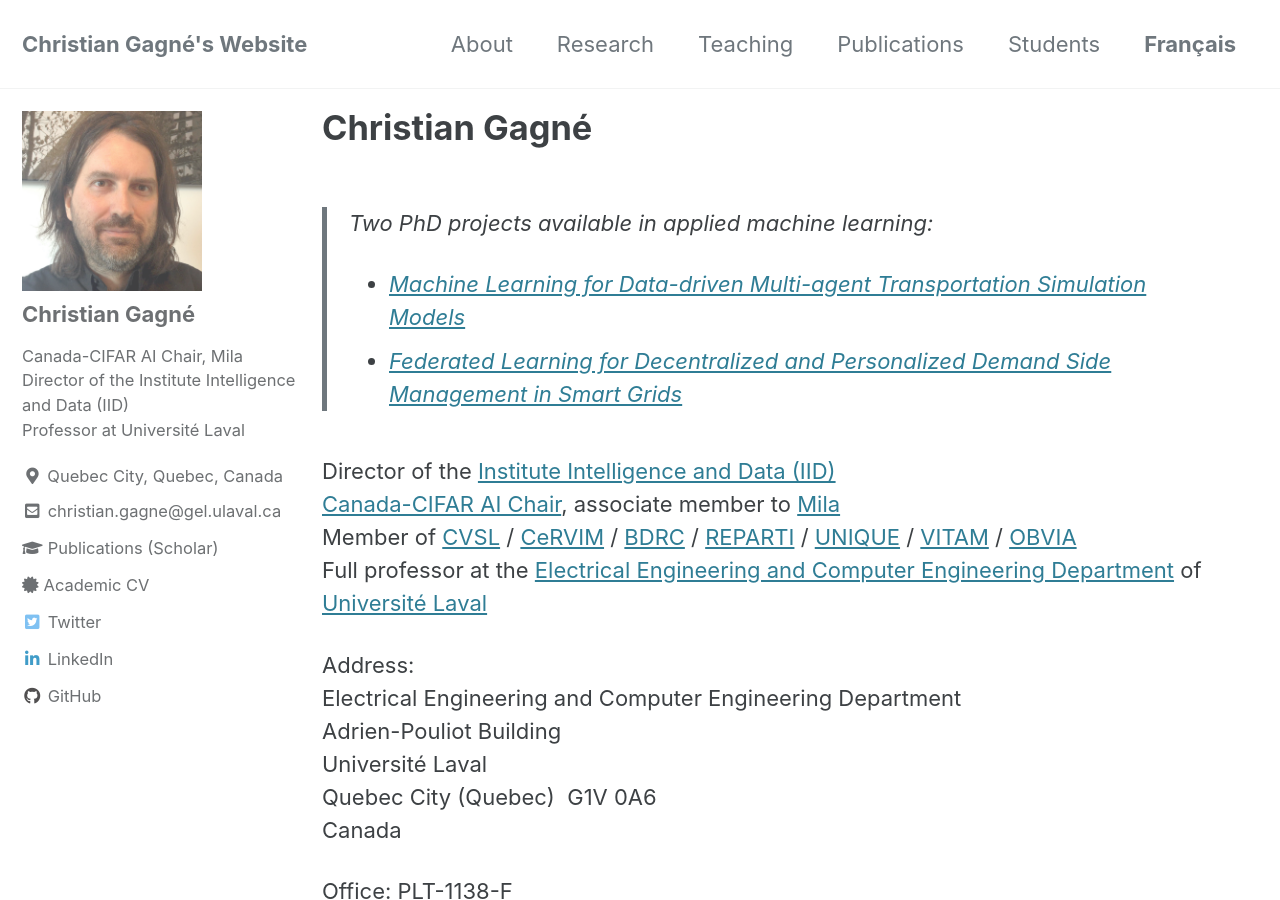
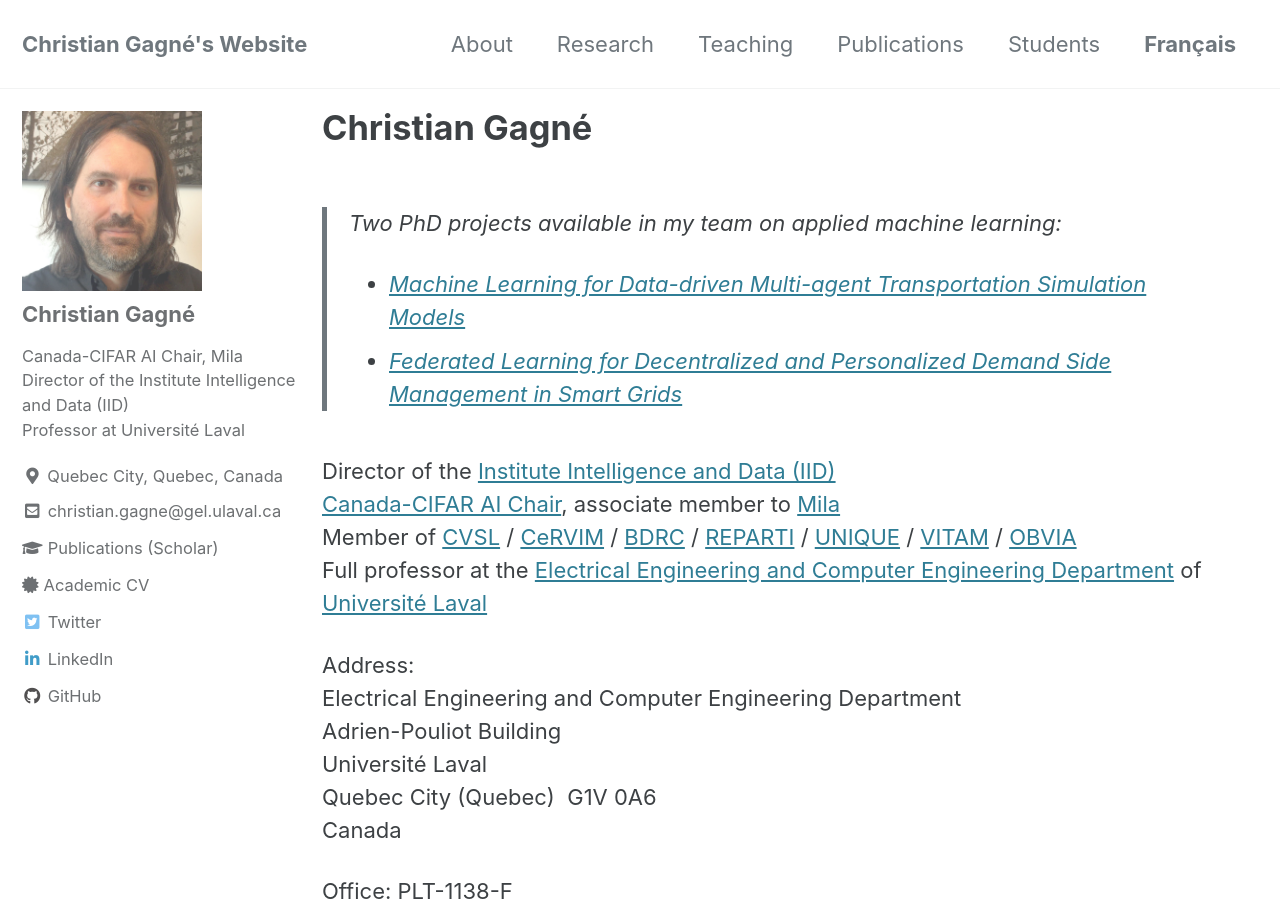
Before and after one commit to chgagne/english, a Jekyll site: the page built from _pages/index.md, in a window 1280 px wide and 900 px high. Built offline with Jekyll 4.4.1, drawn with Linux system fonts in a browser that asks for light colours; cached includes are drawn as plain includes.

Commit message:
Ajustement formulation projets de doctorat.

```diff
--- a/_pages/index.md
+++ b/_pages/index.md
@@ -2,8 +2,7 @@
 permalink: /
 title: "Christian Gagné"
 ---
-
-> Two PhD projects available in applied machine learning:
+> Two PhD projects available in my team on applied machine learning:
 > - [Machine Learning for Data-driven Multi-agent Transportation Simulation Models](https://www.projets-recherche.ulaval.ca/en/project?id=431099)
 > - [Federated Learning for Decentralized and Personalized Demand Side Management in Smart Grids](https://www.projets-recherche.ulaval.ca/en/project?id=431100)
 
```
